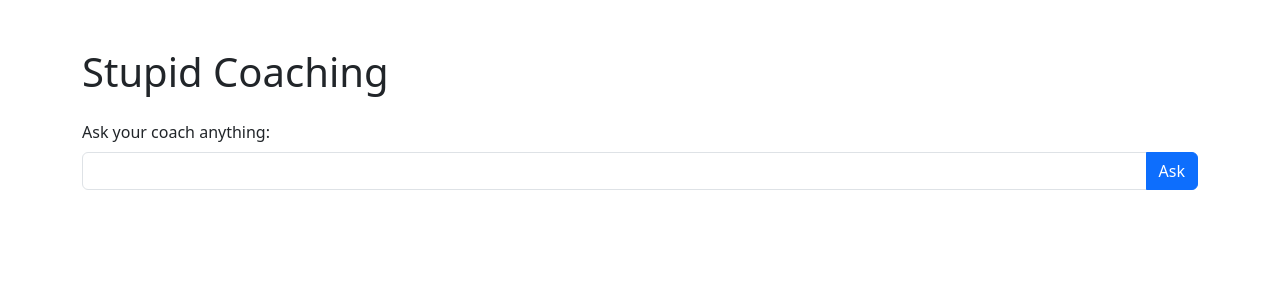
After one commit to Raphaelsanchez59/rails-stupid-coaching, a Rails app: page /ask in a window 1280 px wide. The commit adds this page. Shown: the top 300 px of the page. Run offline with Rails 7, Linux system fonts and the light colour scheme; some libraries are stand-ins or nearby versions.

Commit message:
exercice terminé sans optionnel

```diff
--- /dev/null
+++ b/app/controllers/concerns/questions_controller.rb
@@ -0,0 +1,19 @@
+class QuestionsController < ApplicationController
+  def ask
+  end
+
+  def ask
+  end
+
+  def answer
+    @question = params[:question]
+
+    if @question == "I am going to work"
+      @answer = "Great!"
+    elsif @question.end_with?("?")
+      @answer = "Silly question, get dressed and go to work!"
+    else
+      @answer = "I don't care, get dressed and go to work!"
+    end
+  end
+end
--- /dev/null
+++ b/app/controllers/pages_controller.rb
@@ -0,0 +1,2 @@
+class PagesController < ApplicationController
+end
--- /dev/null
+++ b/app/helpers/pages_helper.rb
@@ -0,0 +1,2 @@
+module PagesHelper
+end
--- /dev/null
+++ b/app/helpers/questions_helper.rb
@@ -0,0 +1,2 @@
+module QuestionsHelper
+end
--- a/app/views/layouts/application.html.erb
+++ b/app/views/layouts/application.html.erb
@@ -1,6 +1,7 @@
 <!DOCTYPE html>
 <html>
   <head>
+    <link href="https://cdn.jsdelivr.net/npm/bootstrap@5.3.6/dist/css/bootstrap.min.css" rel="stylesheet" integrity="sha384-4Q6Gf2aSP4eDXB8Miphtr37CMZZQ5oXLH2yaXMJ2w8e2ZtHTl7GptT4jmndRuHDT" crossorigin="anonymous">
     <title><%= content_for(:title) || "Rails Stupid Coaching" %></title>
     <meta name="viewport" content="width=device-width,initial-scale=1">
     <meta name="apple-mobile-web-app-capable" content="yes">
--- /dev/null
+++ b/app/views/questions/ask.html.erb
@@ -0,0 +1,13 @@
+<div class="container mt-5">
+  <h1 class="mb-4">Stupid Coaching</h1>
+
+  <form action="/answer" method="get">
+    <div class="mb-3">
+      <label for="question" class="form-label">Ask your coach anything:</label>
+      <div class="input-group">
+        <input type="text" id="question" name="question" class="form-control" placeholder="">
+        <button type="submit" class="btn btn-primary">Ask</button>
+      </div>
+    </div>
+  </form>
+</div>
--- a/config/routes.rb
+++ b/config/routes.rb
@@ -5,10 +5,12 @@ Rails.application.routes.draw do
   # Can be used by load balancers and uptime monitors to verify that the app is live.
   get "up" => "rails/health#show", as: :rails_health_check
 
-  # Render dynamic PWA files from app/views/pwa/* (remember to link manifest in application.html.erb)
-  # get "manifest" => "rails/pwa#manifest", as: :pwa_manifest
-  # get "service-worker" => "rails/pwa#service_worker", as: :pwa_service_worker
+# Render dynamic PWA files from app/views/pwa/* (remember to link manifest in application.html.erb)
+# get "manifest" => "rails/pwa#manifest", as: :pwa_manifest
+# get "service-worker" => "rails/pwa#service_worker", as: :pwa_service_worker
 
-  # Defines the root path route ("/")
+# Defines the root path route ("/")
+get "ask", to: "questions#ask"
+get "answer", to: "questions#answer"
   # root "posts#index"
 end
```
Also changed, not shown: app/views/questions/answer.html.erb (added, +15 -0 lines), test/controllers/pages_controller_test.rb (added, +7 -0 lines), test/controllers/questions_controller_test.rb (added, +7 -0 lines).
